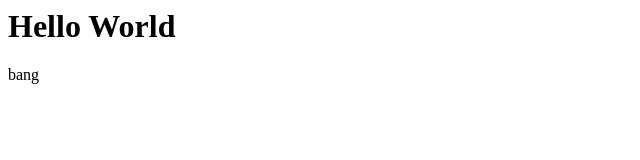
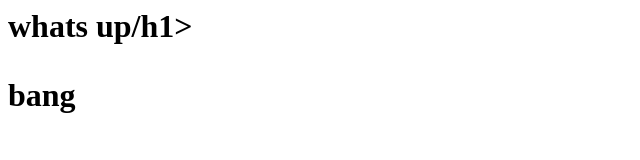
Before and after one commit to Leomhango/Leo-portifolio, a plain HTML site: page index.html in a window 1280 px wide. Shown: the whole page, without its empty margins (0-640 px from the left). Drawn offline with Linux system fonts and the light colour scheme.

Commit message:
Update index.html

```diff
--- a/index.html
+++ b/index.html
@@ -3,7 +3,7 @@
     <title>Leo Mhango</title>
   </head>
   <body>
-    <h1>Hello World</h1>
+    <h1>whats up/h1>
     <p> bang</p>
   </body>
 </html>
```
